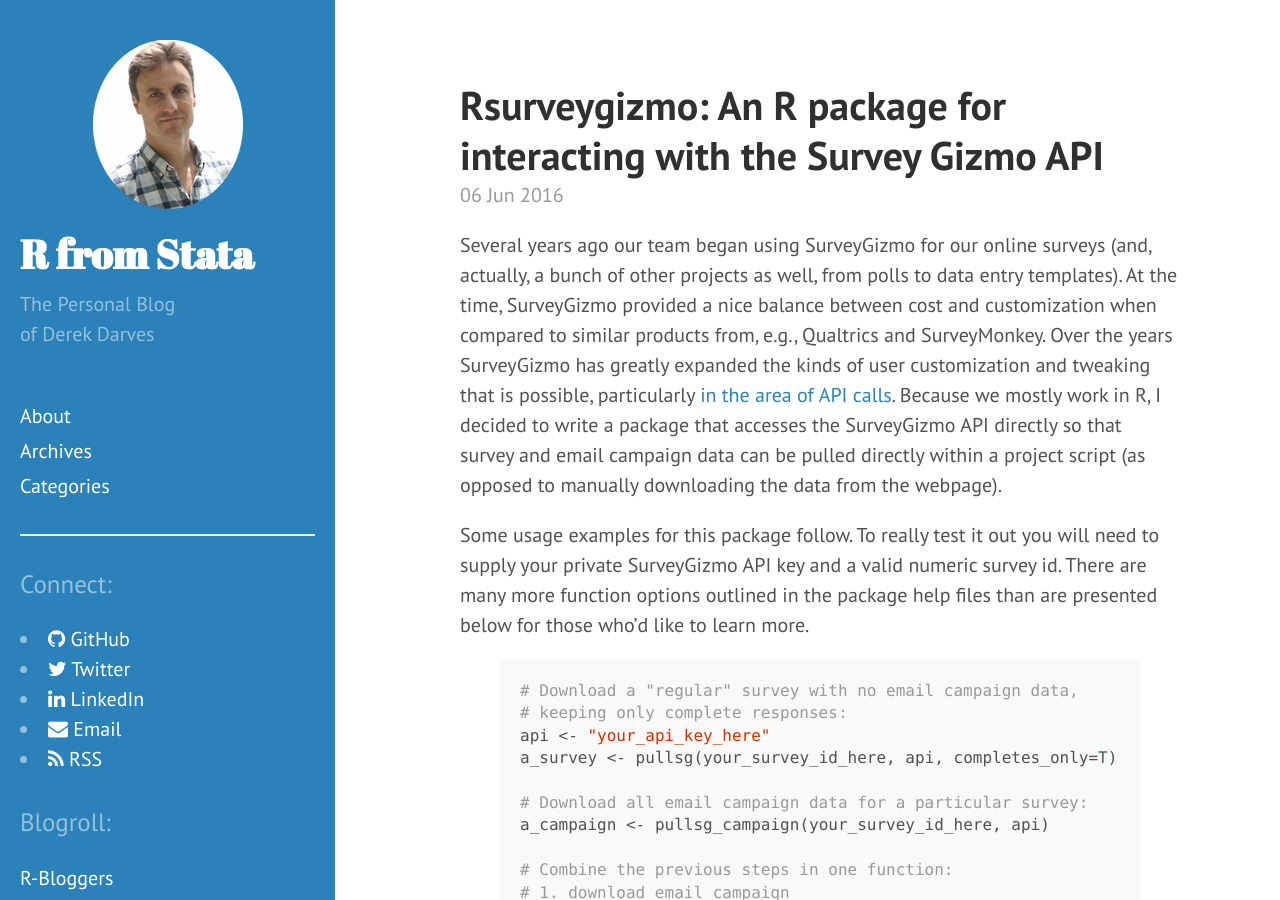
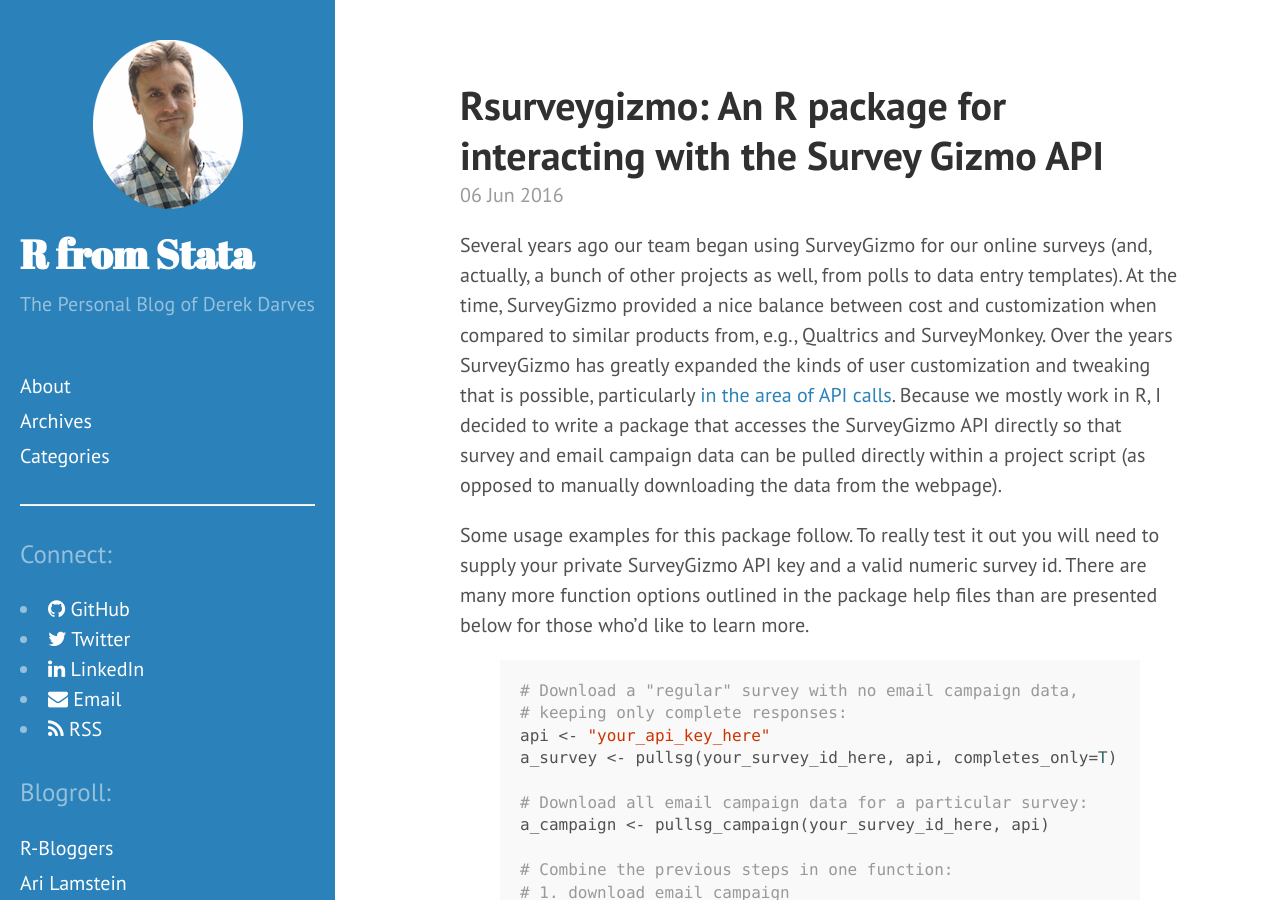
Before and after one commit to DerekYves/DerekYves.github.io, a Jekyll site: the page built from _posts/2016-06-05-rsurvey-gizmo.md, in a window 1280 px wide and 900 px high. Built offline with Jekyll 4.4.1, drawn with Linux system fonts in a browser that asks for light colours; nearby versions of some CDN libraries; comment, search, counter and statistics services are not loaded; part of the change alters nothing that is shown.

```diff
--- a/_config.yml
+++ b/_config.yml
@@ -11,15 +11,16 @@ permalink: /:year/:month/:day/:title.html
 title:  R from Stata
 email: darves[at]gmail.com
 description: > # this means to ignore newlines until "baseurl:"
-    The goal of this blog is to help people who are making the transition from STATA to R (or, at least, trying to supplement their STATA skills with R).
+    The goal of this blog is to help people who are making the transition
+    from STATA to R (or, at least, trying to supplement their STATA skills with R).
 
 tagline:          ''
-description:      'The Personal Blog<br>of Derek Darves'
-baseurl: "/DerekYves.github.io" # If you are making a gh-pages project blog, this is
+description:      'The Personal Blog of Derek Darves'
+baseurl: "" # If you are making a gh-pages project blog, this is
                         # the name of your project repo, preceded by a /'
                         # Set it to just "/" if you are making a user page.
 
-baseurlknitr:  "/DerekYves.github.io/" # This will always be your baseurl plus and extra '/'
+baseurlknitr:  "/" # This will always be your baseurl plus and extra '/'
                                 # at the end.  It's used only when knitr renders
                                 # your R Markdown files.
 
--- a/_layouts/post.html
+++ b/_layouts/post.html
@@ -14,7 +14,7 @@ layout: default
     {% for post in site.related_posts limit:3 %}
       <li>
         <h3>
-          <a href="{{ post.url }}">
+          <a href="{{ site.baseurl }}{{ post.url }}">
             {{ post.title }}
             <small>{{ post.date | date_to_string }}</small>
           </a>
```
Also changed, not shown: 16 other files.
